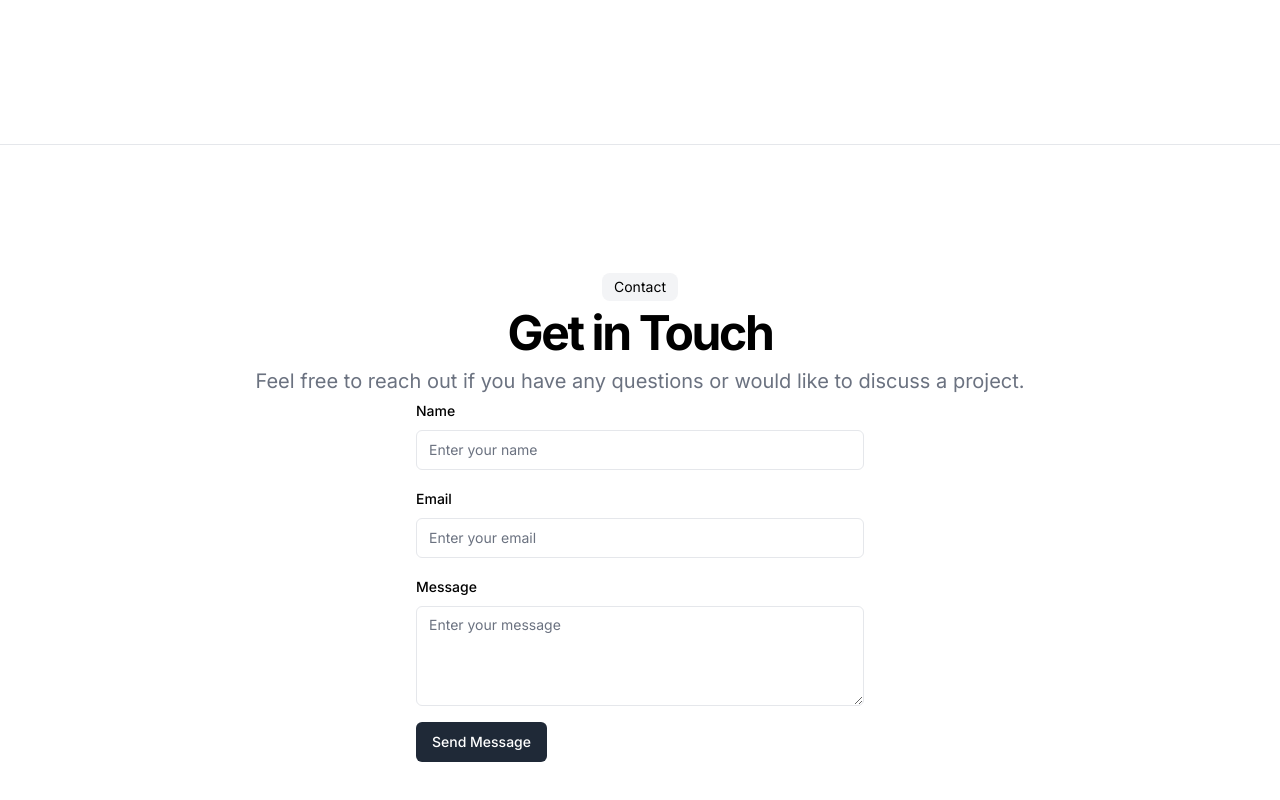
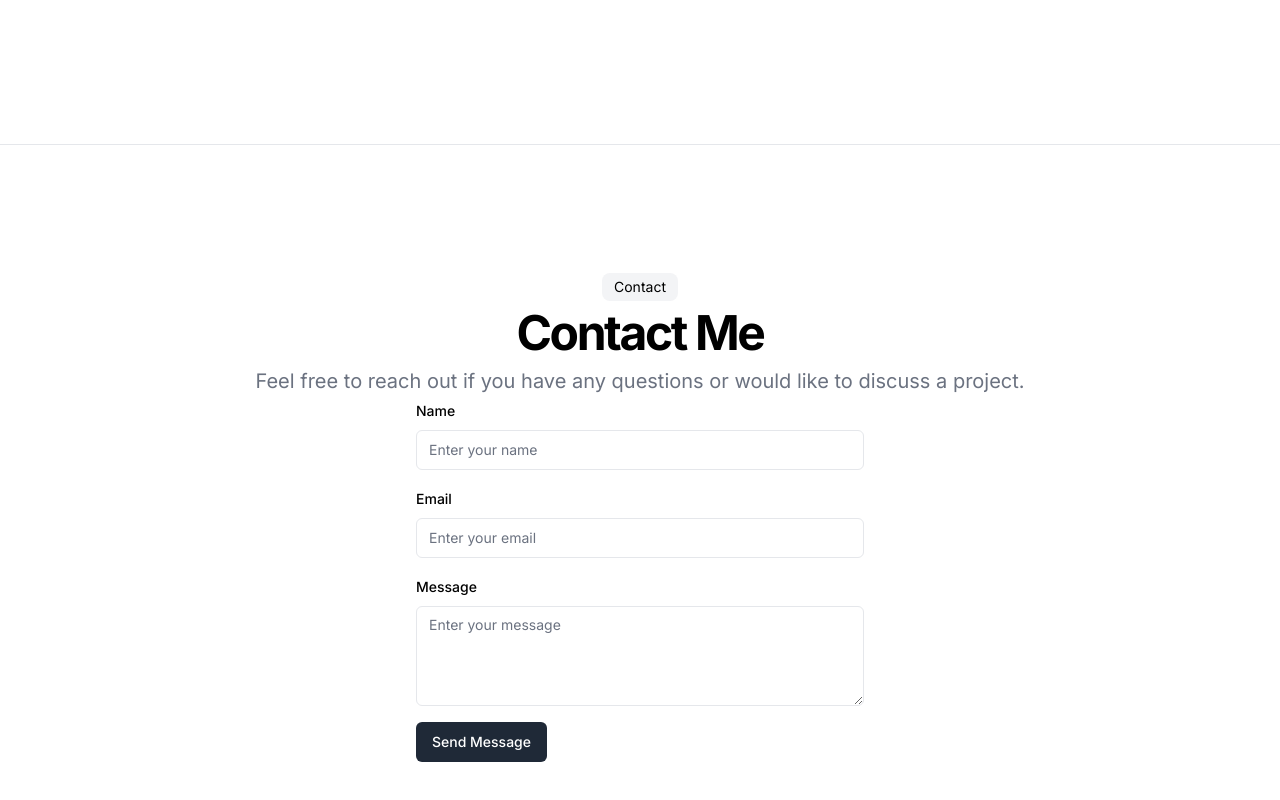
Before and after one commit to kwsahe/Portfolio_Practice, a Next.js app: page / in a window 1280 px wide. Shown: the part 2782-3582 px from the top of the page. Built offline with nearby package versions, Linux system fonts and the light colour scheme.

Commit message:
컨텍트 수정

```diff
--- a/app/page.tsx
+++ b/app/page.tsx
@@ -185,7 +185,7 @@ export default function Home() {
           <div className="flex flex-col items-center justify-center space-y-4 text-center">
             <div className="space-y-2">
               <div className="inline-block rounded-lg bg-gray-100 px-3 py-1 text-sm dark:bg-gray-600">Contact</div>
-              <h2 className="text-3xl font-bold tracking-tighter sm:text-5xl">Get in Touch</h2>
+              <h2 className="text-3xl font-bold tracking-tighter sm:text-5xl">Contact Me</h2>
               <p className="max-w-[900px] text-gray-500 md:text-xl/relaxed lg:text-base/relaxed xl:text-xl/relaxed dark:text-gray-400">
                 Feel free to reach out if you have any questions or would like to discuss a project.
               </p>
```
